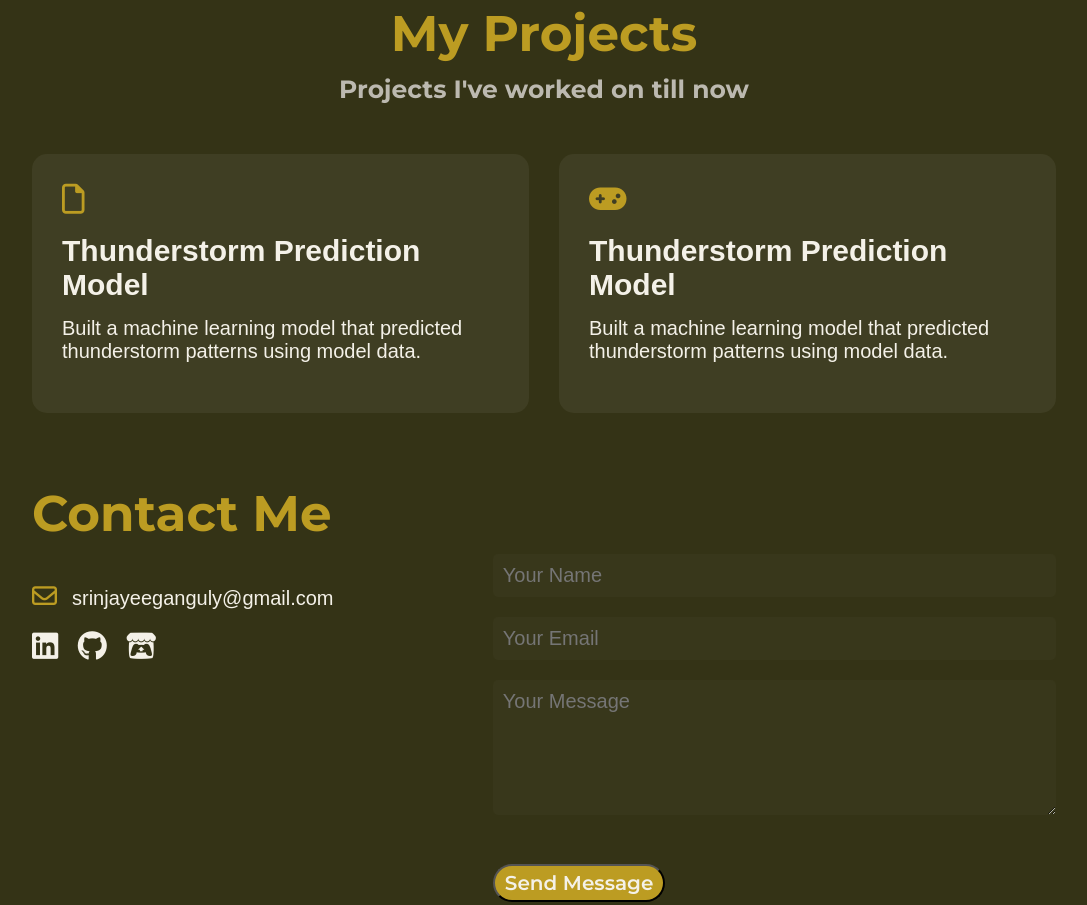
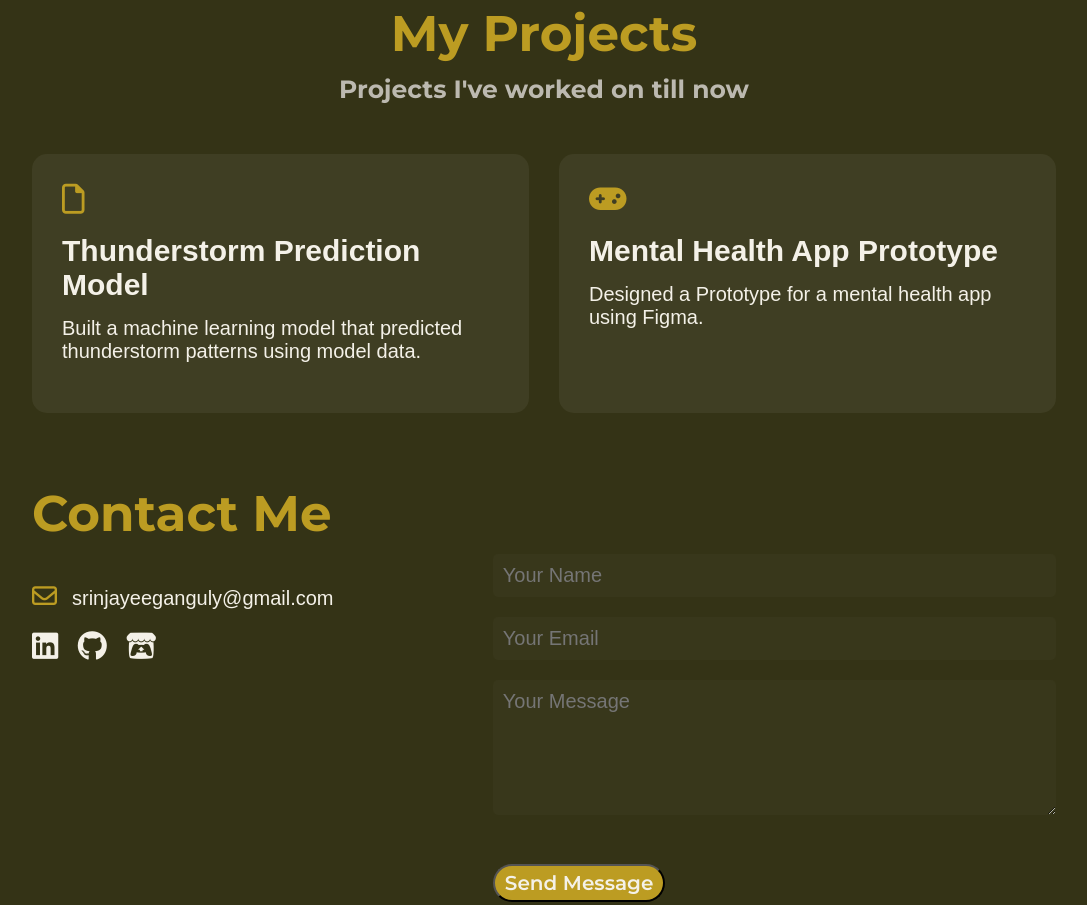
Before and after one commit to srinjayeeg/portfolio, a plain HTML site: page index.html in a window 1280 px wide. Shown: the part 2477-3382 px from the top of the page, without its empty margins (111-1198 px from the left). Drawn offline with Linux system fonts and the light colour scheme.

Commit message:
projects update

```diff
--- a/index.html
+++ b/index.html
@@ -177,15 +177,15 @@
       <h1 class="sub-title">My Projects</h1>
       <h3>Projects I've worked on till now</h3>
       <div class="project-list">
-        <a href="#" class="project-item">
+        <a href="pdfs/Thunderstorm_and_Lightning_prediction_using_Machine_Learning.pdf" class="project-item">
           <i class="fa-regular fa-file"></i>
           <h4>Thunderstorm Prediction Model</h4>
           <p>Built a machine learning model that predicted thunderstorm patterns using model data.</p>
         </a>
-        <a href="#" class="project-item">
+        <a href="https://www.figma.com/design/eBTaKWCEO1mawzaekwdlEn/MANN---PROTOTYPE?node-id=41-46&t=C7INYFVVKLnqOXP4-1" class="project-item">
           <i class="fa-solid fa-gamepad"></i>
-          <h4>Thunderstorm Prediction Model</h4>
-          <p>Built a machine learning model that predicted thunderstorm patterns using model data.</p>
+          <h4>Mental Health App Prototype</h4>
+          <p>Designed a Prototype for a mental health app using Figma.</p>
         </a>
 
       </div>
```
Also changed, not shown: 1 other file.
